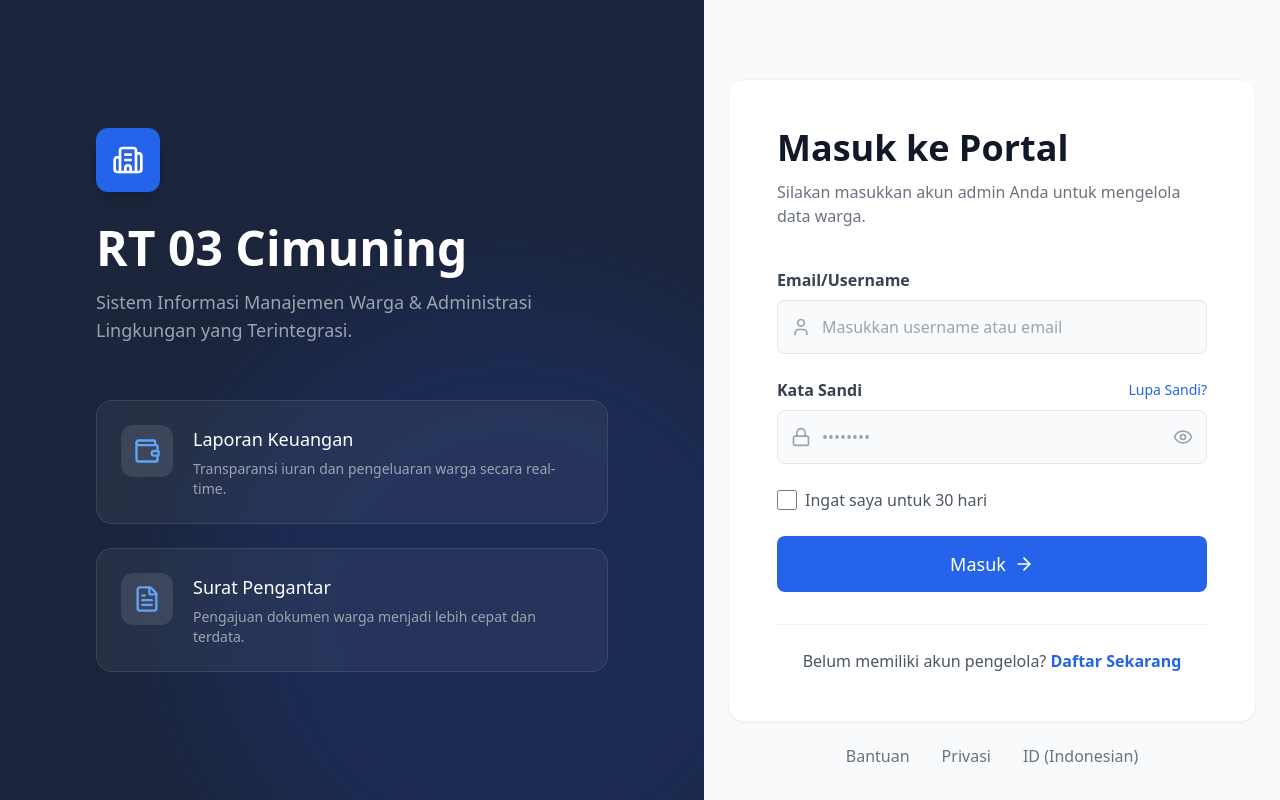
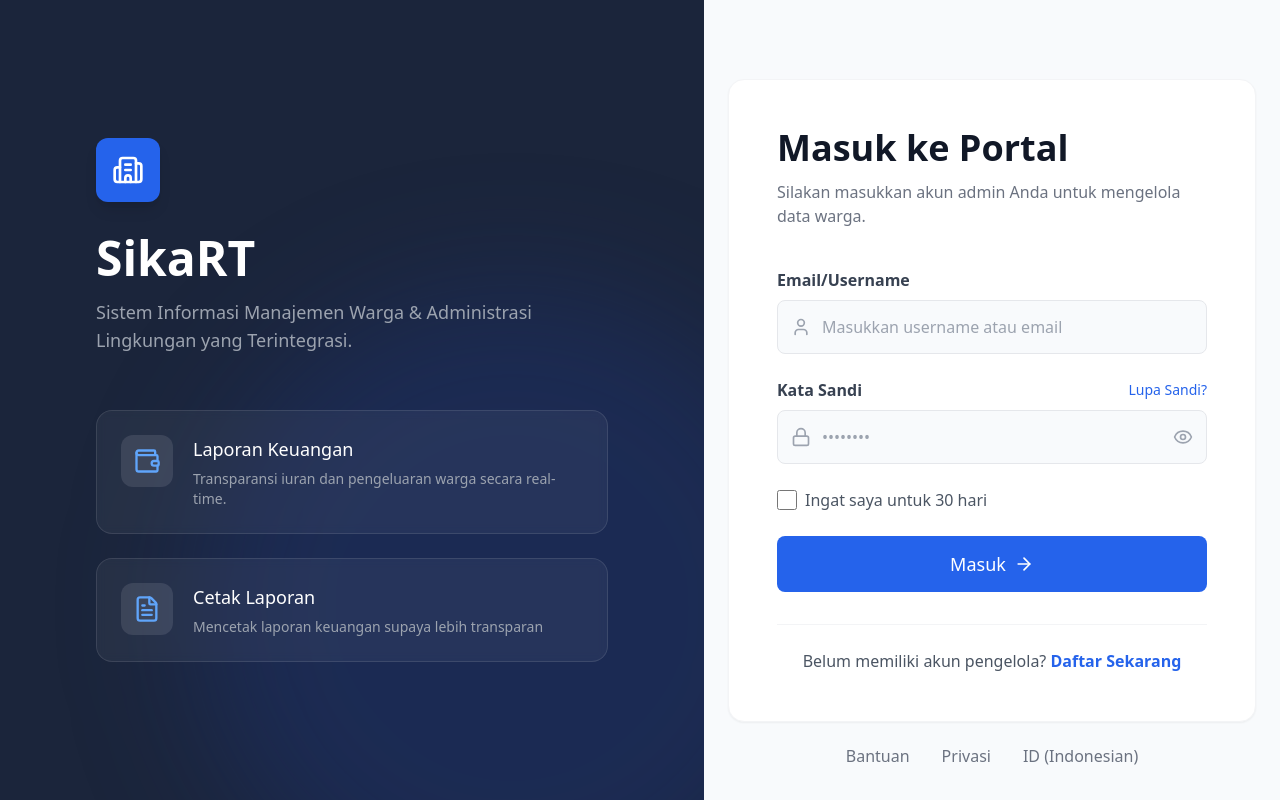
Before and after one commit to fahisamuhammadpangestu-cmd/SikartFrontend, a React (Vite) app: page /login in a window 1280 px wide. Built offline with nearby package versions, Linux system fonts and the light colour scheme.

Commit message:
penyesuaian code

```diff
--- a/src/components/Sidebar.jsx
+++ b/src/components/Sidebar.jsx
@@ -81,15 +81,15 @@ const Sidebar = ({ role }) => {
       <div className="p-6 border-b border-gray-800">
         {role === 'admin' ? (
           <div>
-            <h1 className="text-white text-xl font-bold tracking-wider">RT 03 / RW 013</h1>
+            <h1 className="text-white text-xl font-bold tracking-wider">SikaRT</h1>
             <p className="text-[10px] text-gray-500 font-semibold mt-1 tracking-widest uppercase">PANEL ADMIN</p>
           </div>
         ) : (
           <div className="flex items-center gap-3">
             <Shield className="text-white w-8 h-8" />
             <div>
-              <h1 className="text-white text-base font-bold leading-tight">Kas RT 03/RW 13</h1>
-              <p className="text-[11px] text-gray-400 mt-0.5">Kel Cimuning</p>
+              <h1 className="text-white text-base font-bold leading-tight">SikaRT</h1>
+              <p className="text-[11px] text-gray-400 mt-0.5">Panel Warga</p>
             </div>
           </div>
         )}
--- a/src/pages/Login.jsx
+++ b/src/pages/Login.jsx
@@ -62,7 +62,7 @@ const Login = () => {
             <Building2 className="text-white w-7 h-7 xl:w-8 xl:h-8" />
           </div>
 
-          <h1 className="text-3xl lg:text-4xl xl:text-5xl font-bold text-white mb-4">RT 03 Cimuning</h1>
+          <h1 className="text-3xl lg:text-4xl xl:text-5xl font-bold text-white mb-4">SikaRT</h1>
           <p className="text-gray-400 text-sm lg:text-base xl:text-lg mb-10 xl:mb-14 leading-relaxed max-w-md xl:max-w-lg">
             Sistem Informasi Manajemen Warga & Administrasi Lingkungan yang Terintegrasi.
           </p>
@@ -84,8 +84,8 @@ const Login = () => {
                 <FileText className="text-blue-400 w-6 h-6 xl:w-7 xl:h-7" />
               </div>
               <div>
-                <h3 className="text-white font-medium text-base xl:text-lg">Surat Pengantar</h3>
-                <p className="text-gray-400 text-xs xl:text-sm mt-1.5">Pengajuan dokumen warga menjadi lebih cepat dan terdata.</p>
+                <h3 className="text-white font-medium text-base xl:text-lg">Cetak Laporan</h3>
+                <p className="text-gray-400 text-xs xl:text-sm mt-1.5">Mencetak laporan keuangan supaya lebih transparan</p>
               </div>
             </div>
           </div>
--- a/src/pages/Register.jsx
+++ b/src/pages/Register.jsx
@@ -52,7 +52,7 @@ const Register = () => {
               <Shield size={24} />
             </div>
             <div>
-              <h2 className="text-xl font-bold tracking-wider">RT 03 Cimuning</h2>
+              <h2 className="text-xl font-bold tracking-wider">SikaRT</h2>
               <p className="text-xs text-gray-400 tracking-widest uppercase">PORTAL WARGA</p>
             </div>
           </div>
@@ -60,7 +60,7 @@ const Register = () => {
             Akses layanan lingkungan dengan lebih mudah & cepat.
           </h1>
           <p className="text-gray-400 text-lg mb-12">
-            Daftarkan diri Anda sebagai warga RT 03 untuk mengakses informasi iuran, transparansi kas, dan layanan administrasi secara digital.
+            Daftarkan diri Anda sebagai warga untuk mengakses informasi iuran, transparansi kas, dan layanan administrasi secara digital.
           </p>
           <div className="bg-gray-800/50 border border-gray-700 rounded-2xl p-6 flex items-start gap-4 backdrop-blur-sm">
             <div className="bg-blue-600/20 text-blue-500 p-3 rounded-full shrink-0">
--- a/src/pages/warga/LaporanWarga.jsx
+++ b/src/pages/warga/LaporanWarga.jsx
@@ -5,16 +5,17 @@ import {
 } from 'lucide-react';
 
 const LaporanWarga = () => {
-  // 1. STATE UNTUK FILTER
+  // 1. STATE UNTUK FILTER (Default: Semua transaksi)
   const [filters, setFilters] = useState({
-    bulan: (new Date().getMonth() + 1).toString(), // Default bulan ini
-    tahun: new Date().getFullYear().toString(),    // Default tahun ini
-    jenis: ''                                      // Default semua transaksi
+    bulan: '',
+    tahun: '',
+    jenis: ''
   });
 
-  // 2. STATE UNTUK DATA API
+  // 2. STATE UNTUK DATA API (Pastikan ada saldoAkhir dan totalMasukPeriode)
   const [laporan, setLaporan] = useState({
-    totalMasuk: 0,
+    saldoAkhir: 0,
+    totalMasukPeriode: 0,
     totalKeluar: 0,
     transaksi: []
   });
@@ -37,13 +38,15 @@ const LaporanWarga = () => {
   const fetchLaporan = async () => {
     setIsLoading(true);
     try {
-      // Mengirim filter sebagai query parameter (?bulan=...&tahun=...&jenis=...)
       const response = await axiosInstance.get('/warga/laporan', { params: filters });
 
       if (response.data.status === 'success') {
         const apiData = response.data.data;
+
+        // PENGHUBUNG DATA (Pastikan nama ini cocok dengan API Laravel-mu)
         setLaporan({
-          totalMasuk: apiData.ringkasan.total_masuk_periode,
+          saldoAkhir: apiData.ringkasan.saldo_akhir_keseluruhan,
+          totalMasukPeriode: apiData.ringkasan.total_masuk_periode,
           totalKeluar: apiData.ringkasan.total_keluar_periode,
           transaksi: apiData.detail_transaksi
         });
@@ -55,12 +58,10 @@ const LaporanWarga = () => {
     }
   };
 
-  // Ambil data pertama kali saat halaman dibuka
   useEffect(() => {
     fetchLaporan();
   }, []);
 
-  // Handler saat tombol "Tampilkan Laporan" diklik
   const handleFilterSubmit = () => {
     fetchLaporan();
   };
@@ -80,9 +81,8 @@ const LaporanWarga = () => {
     { id: '11', nama: 'November' }, { id: '12', nama: 'Desember' }
   ];
 
-  // Buat daftar tahun (Misal dari 2024 sampai tahun ini + 1)
   const tahunSekarang = new Date().getFullYear();
-  const daftarTahun = ['']; // Pilihan 'Semua Tahun'
+  const daftarTahun = [''];
   for (let i = 2024; i <= tahunSekarang + 1; i++) {
     daftarTahun.push(i.toString());
   }
@@ -160,19 +160,19 @@ const LaporanWarga = () => {
         </div>
       </div>
 
-      {/* 3. KARTU RINGKASAN STATISTIK (Hanya 2 Grid, Saldo Akhir dihapus) */}
+      {/* 3. KARTU RINGKASAN STATISTIK */}
       <div className="grid grid-cols-1 md:grid-cols-2 gap-6">
 
-        {/* Total Masuk */}
+        {/* Saldo Kas Saat Ini */}
         <div className="bg-white rounded-xl shadow-sm border border-gray-200 p-6 border-l-4 border-l-[#10B981] flex flex-col justify-between">
           <div className="flex justify-between items-start mb-2">
-            <p className="text-xs font-bold text-gray-500 uppercase tracking-wider">Total Masuk (Filter)</p>
+            <p className="text-xs font-bold text-gray-500 uppercase tracking-wider">Saldo Kas Saat Ini</p>
             <div className="p-1.5 bg-green-50 text-green-500 rounded-md">
               <TrendingUp size={16} />
             </div>
           </div>
           <div>
-            <h3 className="text-3xl font-bold text-[#10B981] mb-1">{formatRupiah(laporan.totalMasuk)}</h3>
+            <h3 className="text-3xl font-bold text-[#10B981] mb-1">{formatRupiah(laporan.saldoAkhir)}</h3>
           </div>
         </div>
 
@@ -194,7 +194,6 @@ const LaporanWarga = () => {
       {/* 4. TABEL DETAIL TRANSAKSI */}
       <div className="bg-white rounded-xl shadow-sm border border-gray-200 flex flex-col overflow-hidden">
 
-        {/* Header Tabel (Tombol Unduh dihapus) */}
         <div className="p-5 border-b border-gray-100 bg-gray-50/50">
           <h2 className="text-sm font-bold text-gray-900">Detail Transaksi Laporan</h2>
         </div>
@@ -231,8 +230,8 @@ const LaporanWarga = () => {
                         {trx.jenis === 'pemasukan' ? 'Pemasukan' : 'Pengeluaran'}
                       </span>
                     </td>
-                    <td className="px-6 py-4 text-sm text-gray-700 whitespace-normal min-w-[200px]">
-                      {trx.keterangan || (trx.kategori ? trx.kategori.nama_kategori : '-')}
+                    <td className="px-6 py-4 text-sm text-gray-700 whitespace-normal min-w-[200px] font-medium">
+                      {trx.tagihan ? trx.tagihan.nama_tagihan : (trx.keterangan || (trx.kategori ? trx.kategori.nama_kategori : '-'))}
                     </td>
                     <td className="px-6 py-4 text-sm font-bold text-green-500 text-right">
                       {trx.jenis === 'pemasukan' ? formatRupiah(trx.nominal) : '-'}
@@ -257,14 +256,13 @@ const LaporanWarga = () => {
         <div className="p-5 border-t border-gray-100 flex flex-col sm:flex-row justify-between items-center gap-4 bg-gray-50/30">
           <div className="text-xs text-gray-500">
             <p className="mb-1">Menampilkan <b>{laporan.transaksi?.length || 0}</b> transaksi</p>
-            <p className="font-bold">
-              <span className="text-green-600">Total Masuk: {formatRupiah(laporan.totalMasuk)}</span>
+            <p className="font-bold text-sm mt-2">
+              <span className="text-green-600">Masuk (Periode): {formatRupiah(laporan.totalMasukPeriode)}</span>
               <span className="mx-2 text-gray-300">|</span>
-              <span className="text-red-500">Total Keluar: {formatRupiah(laporan.totalKeluar)}</span>
+              <span className="text-red-500">Keluar (Periode): {formatRupiah(laporan.totalKeluar)}</span>
             </p>
           </div>
 
-          {/* Paginasi Sederhana */}
           <div className="flex items-center gap-1">
             <button className="w-8 h-8 flex justify-center items-center border border-gray-200 rounded text-gray-400 hover:text-gray-600 transition-colors">
               <ChevronLeft size={16} />
```
